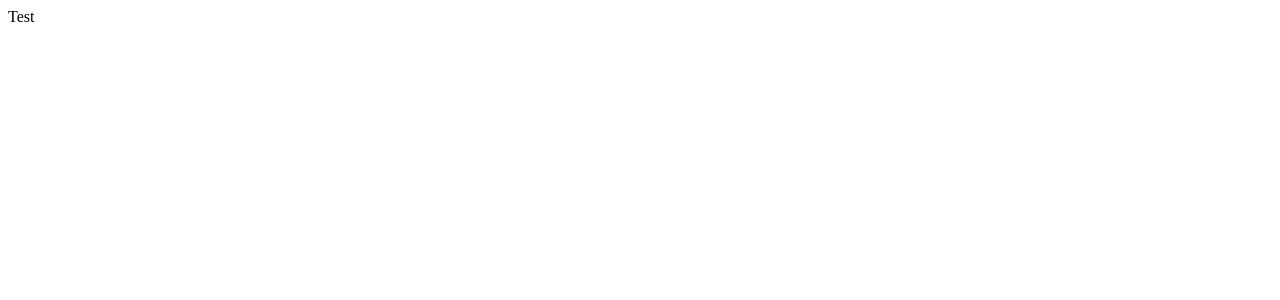
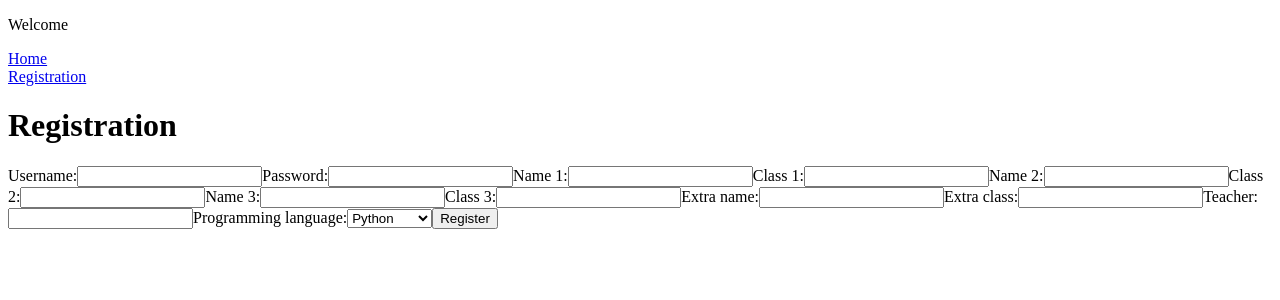
Before and after one commit to CoffeeLink/Dusza2024, a React (Vite) app in the folder dusza-frontend/: page /registration in a window 1280 px wide. Shown: the top 300 px of the page. Built offline with nearby package versions, Linux system fonts and the light colour scheme.

Commit message:
Add routes

```diff
--- a/dusza-frontend/package.json
+++ b/dusza-frontend/package.json
@@ -11,7 +11,8 @@
   },
   "dependencies": {
     "react": "^18.3.1",
-    "react-dom": "^18.3.1"
+    "react-dom": "^18.3.1",
+    "react-router-dom": "^6.28.0"
   },
   "devDependencies": {
     "@babel/types": "^7.26.0",
--- a/dusza-frontend/src/App.tsx
+++ b/dusza-frontend/src/App.tsx
@@ -1,9 +1,16 @@
 import './App.scss'
+import {Link, Outlet} from "react-router-dom";
 
 function App() {
   return (
     <>
-      Test
+      {/*Common things between routes*/}
+      <p>Welcome</p>
+      <Link to={"/"}>Home</Link>
+      <br />
+      <Link to="/registration">Registration</Link>
+      {/*Route specific things*/}
+      <Outlet />
     </>
   )
 }
--- a/dusza-frontend/src/main.tsx
+++ b/dusza-frontend/src/main.tsx
@@ -1,9 +1,23 @@
 import { StrictMode } from 'react'
 import { createRoot } from 'react-dom/client'
 import App from './App.tsx'
+import {
+  createBrowserRouter, createRoutesFromElements, Route,
+  RouterProvider,
+} from "react-router-dom";
+import {Registration} from "./routes/Registration.tsx";
+
+const router = createBrowserRouter(
+  createRoutesFromElements(
+    <Route path="/" element={<App />}>
+      <Route path="registration" element={<Registration />} />
+    </Route>
+  ),
+);
+
 
 createRoot(document.getElementById('root')!).render(
   <StrictMode>
-    <App />
+    <RouterProvider router={router} />
   </StrictMode>,
 )
--- a/dusza-frontend/components/Registration.tsx
+++ b/dusza-frontend/src/routes/Registration.tsx
@@ -14,7 +14,7 @@ export const Registration = () => {
   const [extraClass, setExtraClass] = React.useState('')
   const [teacher, setTeacher] = React.useState('')
   const [language, setLanguage] = React.useState('')
-  const [languages, setLanguages] = React.useState(['Python', 'Java', 'C++', 'JavaScript'])
+  const [languages/*, setLanguages*/] = React.useState(['Python', 'Java', 'C++', 'JavaScript'])
 
   return (
     <div>
```
Also changed, not shown: 1 other file (tests, documents, lock files or other folders).
